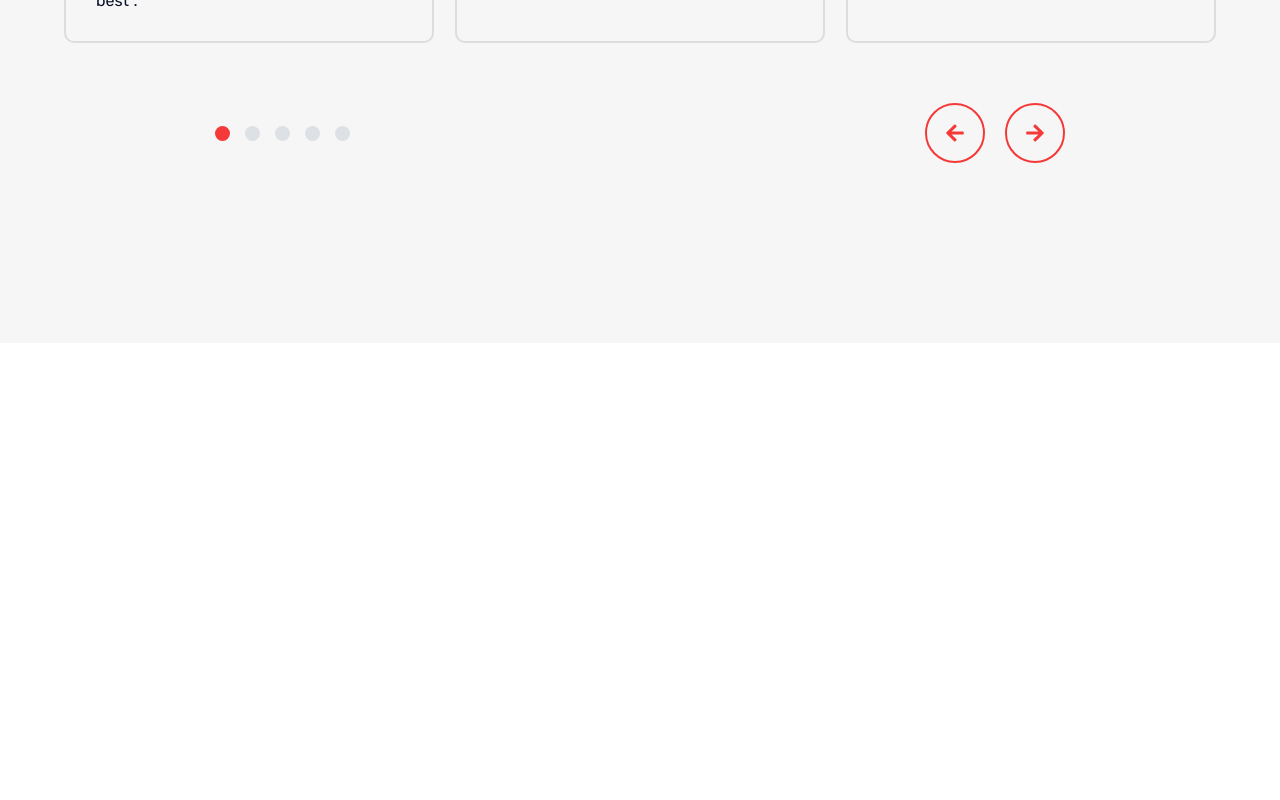
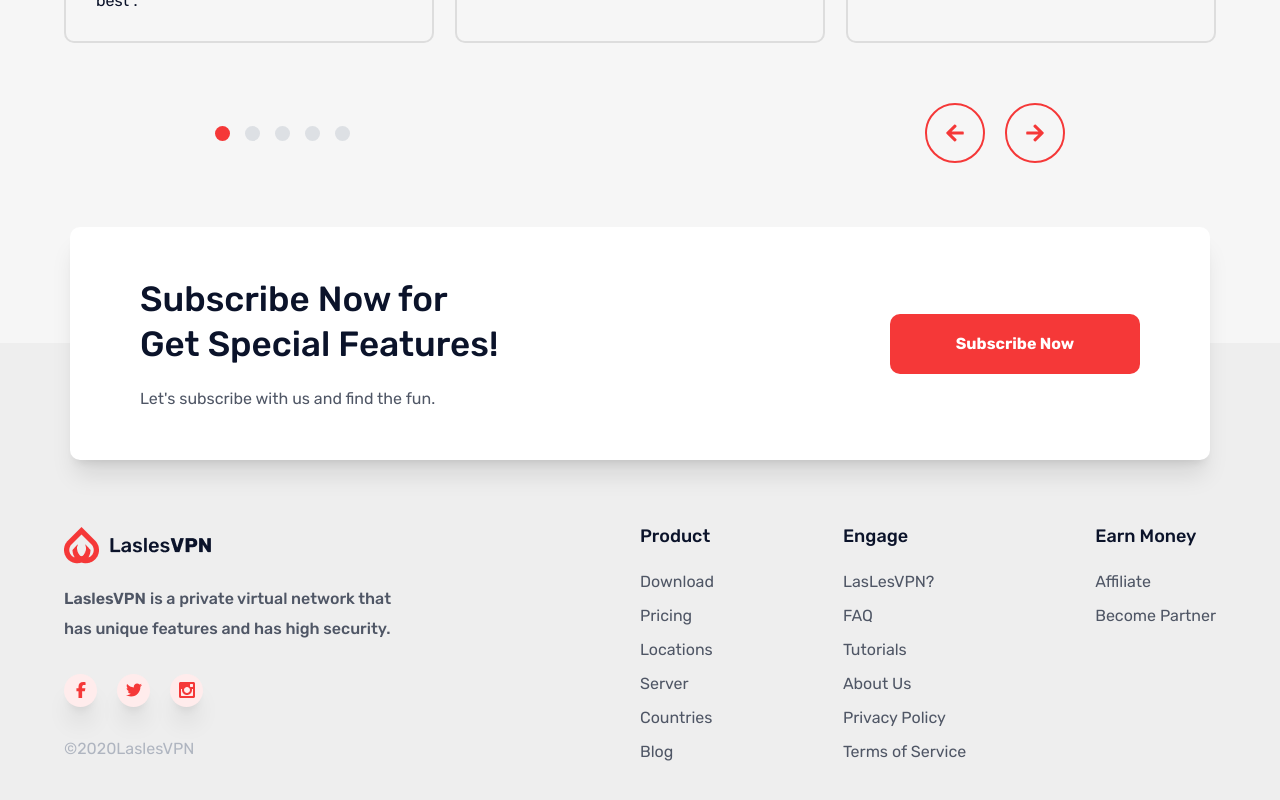
Before and after one commit to AlfazUlIslam/las-les-vpn, a React (Vite) app: page / in a window 1280 px wide. Shown: the part 4191-4991 px from the top of the page. Before the commit the page ends 4534 px from the top, so only its background shows below. Built offline with nearby package versions, Linux system fonts and the light colour scheme; the HTML template or start-up script is replaced by a standard one.

Commit message:
footer section added

```diff
--- a/src/App.jsx
+++ b/src/App.jsx
@@ -1,5 +1,5 @@
 import { Navbar } from "./components"
-import { Banner, Features, ChoosePlan, GlobalNetwork, Testimonials } from "./sections"
+import { Banner, Features, ChoosePlan, GlobalNetwork, Testimonials, Footer } from "./sections"
 import './App.css'
 
 function App() {
@@ -13,6 +13,7 @@ function App() {
         <GlobalNetwork />
         <Testimonials />
       </div>
+      <Footer />
     </div>
   )
 }
--- /dev/null
+++ b/src/components/SocialLink/SocialLink.jsx
@@ -0,0 +1,15 @@
+const SocialLink = (props) => {
+    const { elementIcon } = props
+
+    return (
+        // social link
+        <a className="block w-[33px] h-[33px] rounded-full
+        bg-lightGray shadow-xl text-darkRed flex justify-center
+        items-center cursor-pointer transition-all duration-1000
+        hover:bg-darkRed hover:text-[#FFF] md:w-[28px] md:h-[28px]
+        xl:w-[33px] xl:h-[33px]">
+            {elementIcon}
+        </a>
+    )
+}
+export default SocialLink
--- /dev/null
+++ b/src/components/SubCol/SubCol.jsx
@@ -0,0 +1,12 @@
+const SubCol = (props) => {
+    const { children } = props
+
+    return (
+        // sub column
+        <div className="flex flex-col items-center gap-[10px]
+        sm:w-[150px] md:items-start xl:w-auto">
+            {children}
+        </div>
+    )
+}
+export default SubCol
--- /dev/null
+++ b/src/components/SubColLink/SubColLink.jsx
@@ -0,0 +1,13 @@
+const SubColLink = (props) => {
+    const { content } = props
+
+    return (
+        // sub column link
+        <a className="font-rubik font-normal text-[16px]
+        text-darkGray cursor-pointer transition-all
+        duration-1000 hover:text-darkRed">
+            {content}
+        </a>
+    )
+}
+export default SubColLink
--- /dev/null
+++ b/src/components/SubColTitle/SubColTitle.jsx
@@ -0,0 +1,12 @@
+const SubColTitle = (props) => {
+    const { content } = props
+
+    return (
+        // sub column title
+        <h6 className="mb-[10px] font-rubik font-medium
+        text-[18px] text-blueishBlack">
+            {content}
+        </h6>
+    )
+}
+export default SubColTitle
--- /dev/null
+++ b/src/components/Subscribe/Subscribe.jsx
@@ -0,0 +1,32 @@
+import { SectionButton } from "../"
+
+const Subscribe = () => {
+  return (
+    // subscribe
+    <div className="w-[280px] h-[300px] rounded-[10px]
+    bg-[#FFF] shadow-xl px-[35px] py-[25px] flex flex-col
+    justify-between items-center absolute top-[-150px]
+    left-[50%] translate-x-[-50%] sm:w-[450px] md:w-[650px]
+    md:h-[250px] md:flex-row md:top-[-125px] xl:w-[1140px]
+    xl:h-[233px] xl:px-[70px] xl:py-[58px] xl:top-[-116px]">
+        {/* subscribe section content */}
+        <div>
+            {/* subscribe section heading */}
+            <h2 className="w-[250px] mb-[20px] font-rubik
+            font-medium text-[25px] leading-[35px]
+            text-blueishBlack text-center sm:w-[350px]
+            sm:text-[35px] sm:leading-[45px] md:text-start
+            xl:w-[371px]">
+                Subscribe Now for Get Special Features!
+            </h2>
+            {/* subscribe section description */}
+            <p className="font-rubik font-normal text-[14px]
+            text-darkGray text-center sm:text-[16px] md:text-start">
+                Let's subscribe with us and find the fun.
+            </p>
+        </div>
+        <SectionButton content={"Subscribe Now"} />
+    </div>
+  )
+}
+export default Subscribe
--- a/src/components/index.js
+++ b/src/components/index.js
@@ -8,3 +8,8 @@ export { default as PlanFeature } from "./PlanFeature/PlanFeature"
 export { default as TestimonialCard } from "./TestimonialCard/TestimonialCard"
 export { default as Dot } from "./Dot/Dot"
 export { default as ArrowButton } from "./ArrowButton/ArrowButton"
+export { default as Subscribe } from "./Subscribe/Subscribe"
+export { default as SocialLink } from "./SocialLink/SocialLink"
+export { default as SubCol } from "./SubCol/SubCol"
+export { default as SubColTitle } from "./SubColTitle/SubColTitle"
+export { default as SubColLink } from "./SubColLink/SubColLink"
--- /dev/null
+++ b/src/sections/Footer/Footer.jsx
@@ -0,0 +1,80 @@
+import { Subscribe, SocialLink, SubCol, SubColTitle, SubColLink } from "../../components"
+import { FaFacebookF, FaTwitter,  } from "react-icons/fa6";
+import { ImInstagram } from "react-icons/im";
+import { logo } from "../../assets"
+
+const Footer = () => {
+  return (
+    // footer
+    <footer id="footer" className="bg-[#EEE] relative">
+        {/* footer container */}
+        <div className="container px-6 pt-[180px] pb-[100px]
+        flex flex-col items-center gap-[60px] md:flex-row md:gap-0">
+            {/* subscribe */}
+            <Subscribe />
+            {/* column one */}
+            <div className="w-auto flex flex-col items-center
+            md:w-1/2 md:items-start">
+                {/* logo */}
+                <img
+                    src={logo}
+                    alt="LasLesVPN Logo"
+                />
+                {/* text */}
+                <p className="w-[280px] mt-[20px] mb-[30px] font-rubik
+                font-medium text-[14px] leading-[24px] text-darkGray
+                text-center md:w-[250px] md:text-[16px] md:text-start
+                xl:w-[340px] xl:leading-[30px]">
+                    <span className="pr-1 font-semibold">LaslesVPN</span>
+                    is a private virtual network that has unique features and has high security.
+                </p>
+                {/* social links */}
+                <div className="mb-[30px] flex justify-center items-center
+                gap-[20px]">
+                    <SocialLink elementIcon={<FaFacebookF />} />
+                    <SocialLink elementIcon={<FaTwitter />} />
+                    <SocialLink elementIcon={<ImInstagram />} />
+                </div>
+                {/* copyright text */}
+                <div className="font-rubik font-normal text-[16px]
+                text-mediumDarkGray">
+                    ©2020Lasles
+                    <span className="text-medium">VPN</span>
+                </div>
+            </div>
+            {/* column two */}
+            <div className="w-auto flex flex-col justify-between
+            items-center gap-[40px] sm:flex-row sm:items-start
+            sm:gap-[30px] md:w-1/2 md:gap-0">
+                {/* sub column one */}
+                <SubCol>
+                    <SubColTitle content={"Product"} />
+                    <SubColLink content={"Download"} />
+                    <SubColLink content={"Pricing"} />
+                    <SubColLink content={"Locations"} />
+                    <SubColLink content={"Server"} />
+                    <SubColLink content={"Countries"} />
+                    <SubColLink content={"Blog"} />
+                </SubCol>
+                {/* sub column two */}
+                <SubCol>
+                    <SubColTitle content={"Engage"} />
+                    <SubColLink content={"LasLesVPN?"} />
+                    <SubColLink content={"FAQ"} />
+                    <SubColLink content={"Tutorials"} />
+                    <SubColLink content={"About Us"} />
+                    <SubColLink content={"Privacy Policy"} />
+                    <SubColLink content={"Terms of Service"} />
+                </SubCol>
+                {/* sub column three */}
+                <SubCol>
+                    <SubColTitle content={"Earn Money"} />
+                    <SubColLink content={"Affiliate"} />
+                    <SubColLink content={"Become Partner"} />
+                </SubCol>
+            </div>
+        </div>
+    </footer>
+  )
+}
+export default Footer
--- a/src/sections/index.js
+++ b/src/sections/index.js
@@ -3,3 +3,4 @@ export { default as Features } from "./Features/Features"
 export { default as ChoosePlan } from "./ChoosePlan/ChoosePlan"
 export { default as GlobalNetwork } from "./GlobalNetwork/GlobalNetwork"
 export { default as Testimonials } from "./Testimonials/Testimonials"
+export { default as Footer } from "./Footer/Footer"
--- a/tailwind.config.js
+++ b/tailwind.config.js
@@ -16,6 +16,7 @@ export default {
       lightGray: "#FFECEC",
       mediumLightGray: "#DDE0E4",
       mediumGray: "#DDDDDD",
+      mediumDarkGray: "#AFB5C0",
       darkGray: "#4F5665",
       lightRed: "#F53855",
       darkRed: "#F53838",
```
